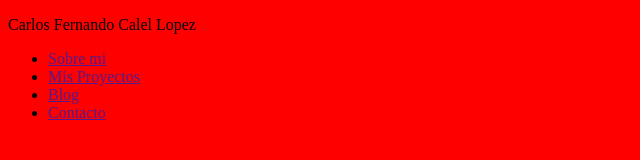
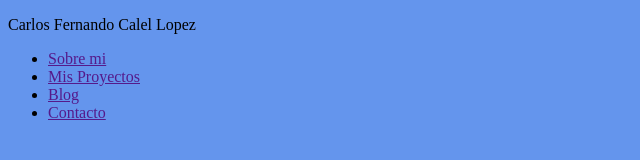
Before and after one commit to carloscalel/PaginaWebDesdeCero, a plain HTML site: page index.html in a window 1280 px wide. Shown: the whole page, without its empty margins (0-640 px from the left). Drawn offline with Linux system fonts and the light colour scheme.

Commit message:
8.subiendo cambios

```diff
--- a/estilos/estilos.css
+++ b/estilos/estilos.css
@@ -1,3 +1,3 @@
 body {
-    background: red;
+    background: cornflowerblue;
 }
```
